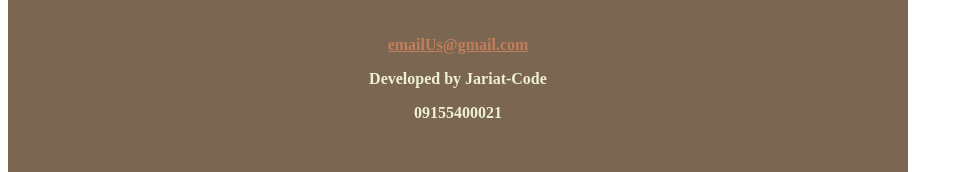
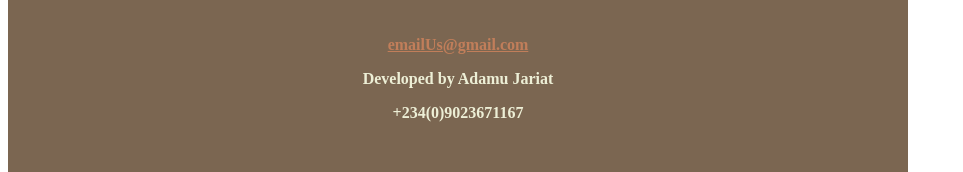
Before and after one commit to Jariat-code/First-website-, a plain HTML site: page Index.html in a window 1280 px wide. Shown: the part 752-924 px from the top of the page, without its empty margins (0-963 px from the left). Drawn offline with Linux system fonts and the light colour scheme.

Commit message:
Update Index.html

```diff
--- a/Index.html
+++ b/Index.html
@@ -162,8 +162,8 @@ We’d love to hear from you — whether it’s a question, feedback, or just to
 <footer id="email">
 <div>
 <p><a href="mailto:adamujariat6@gmail.com"  title="this takes you to our Email box.">emailUs@gmail.com</a></p>
-<p>Developed by Jariat-Code</p>
-<p>09155400021</p>
+<p>Developed by Adamu Jariat</p>
+<p>+234(0)9023671167</p>
 </div>
 </footer>
 </div>
```
